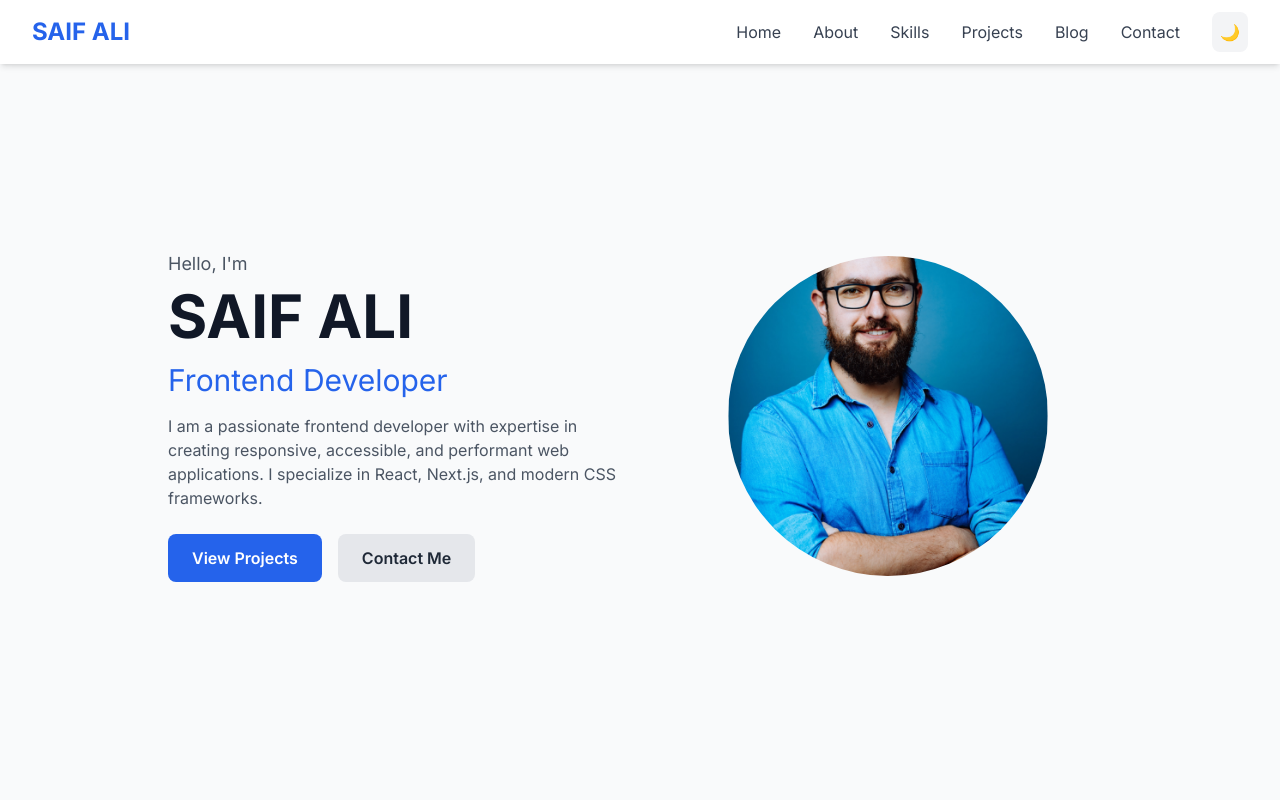
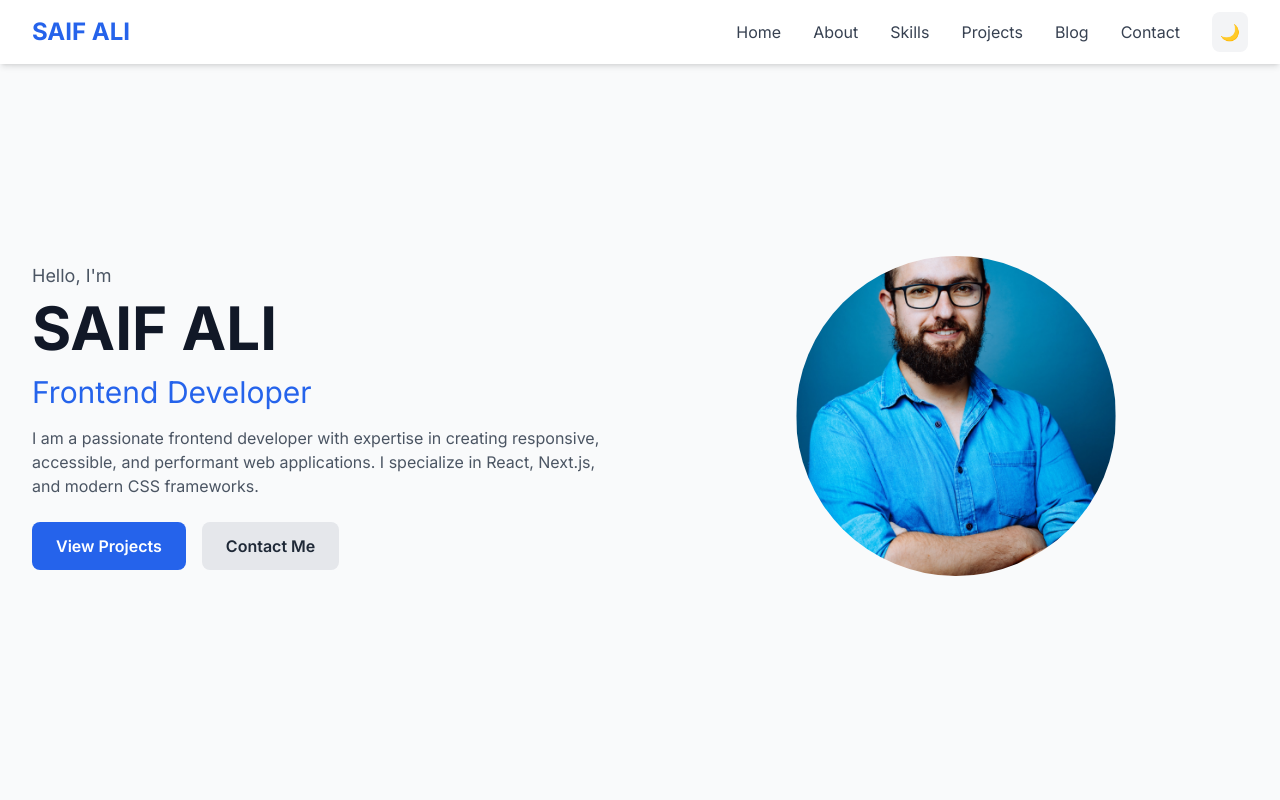
Before and after one commit to khanalisaif0102/portfolio-nextjs, a Next.js app: page / in a window 1280 px wide. Shown: the top 800 px of the page. Built offline with nearby package versions, Linux system fonts and the light colour scheme.

Commit message:
Improve performance and layout stability across sections

```diff
--- a/src/components/ProjectCard.tsx
+++ b/src/components/ProjectCard.tsx
@@ -25,7 +25,7 @@ export const ProjectCard: React.FC<ProjectCardProps> = ({ project, onClick }) =>
       tabIndex={0}
       aria-label={`${project.name} project`}
     >
-      <div className="relative h-48 overflow-hidden">
+      <div className="relative h-48 overflow-hidden aspect-[3/2]">
         <Image
           src={project.image}
           alt={project.name}
--- a/src/components/sections/AboutSection.tsx
+++ b/src/components/sections/AboutSection.tsx
@@ -15,7 +15,7 @@ export const AboutSection: React.FC<AboutSectionProps> = ({ profile, loading })
           <h2 id="about-heading" className="text-3xl sm:text-4xl font-bold text-gray-900 dark:text-white mb-8 sm:mb-12 text-center">About Me</h2>
         </ScrollReveal>
         {loading ? (
-          <div className="space-y-4">
+          <div className="space-y-4 min-h-[300px]">
             <div className="h-6 bg-gray-200 dark:bg-gray-700 rounded animate-pulse w-1/4"></div>
             <div className="h-4 bg-gray-200 dark:bg-gray-700 rounded animate-pulse w-full"></div>
             <div className="h-4 bg-gray-200 dark:bg-gray-700 rounded animate-pulse w-full"></div>
--- a/src/components/sections/BlogSection.tsx
+++ b/src/components/sections/BlogSection.tsx
@@ -24,7 +24,7 @@ export const BlogSection: React.FC<BlogSectionProps> = ({ blogArticles, loading,
           <h2 id="blog-heading" className="text-3xl sm:text-4xl font-bold text-gray-900 dark:text-white mb-8 sm:mb-12 text-center">Blog</h2>
         </ScrollReveal>
         {loading ? (
-          <div className="grid grid-cols-1 sm:grid-cols-2 lg:grid-cols-3 gap-4 sm:gap-6">
+          <div className="grid grid-cols-1 sm:grid-cols-2 lg:grid-cols-3 gap-4 sm:gap-6 min-h-[400px]">
             {Array.from({ length: 3 }).map((_, i) => (
               <div key={i} className="bg-gray-50 dark:bg-gray-700 rounded-lg overflow-hidden animate-pulse">
                 <div className="h-48 bg-gray-200 dark:bg-gray-600"></div>
@@ -55,7 +55,7 @@ export const BlogSection: React.FC<BlogSectionProps> = ({ blogArticles, loading,
                   role="button"
                   aria-label={`Read article: ${article.title}`}
                 >
-                  <div className="relative h-48 overflow-hidden">
+                  <div className="relative h-48 overflow-hidden aspect-[3/2]">
                     <Image
                       src={article.image}
                       alt={article.title}
--- a/src/components/sections/ContactSection.tsx
+++ b/src/components/sections/ContactSection.tsx
@@ -105,7 +105,7 @@ export const ContactSection: React.FC<ContactSectionProps> = ({ contact, loading
           <h2 id="contact-heading" className="text-3xl sm:text-4xl font-bold text-gray-900 dark:text-white mb-8 sm:mb-12 text-center">Contact Me</h2>
         </ScrollReveal>
         {loading ? (
-          <div className="h-64 bg-gray-200 dark:bg-gray-700 rounded-lg animate-pulse"></div>
+          <div className="h-64 bg-gray-200 dark:bg-gray-700 rounded-lg animate-pulse min-h-[400px]"></div>
         ) : (
           <div className="grid grid-cols-1 md:grid-cols-2 gap-6 sm:gap-8">
             <ScrollReveal delay={0.1}>
--- a/src/components/sections/HeroSection.tsx
+++ b/src/components/sections/HeroSection.tsx
@@ -10,10 +10,10 @@ interface HeroSectionProps {
 
 export const HeroSection: React.FC<HeroSectionProps> = ({ profile, loading }) => {
   return (
-    <section id="home" className="min-h-screen pt-24 pb-16 px-4 sm:px-6 lg:px-8 flex items-center" aria-labelledby="hero-heading">
-      <div className="max-w-7xl mx-auto">
-        <div className="flex flex-col md:flex-row items-center gap-8 md:gap-12">
-          <div className="flex-1 w-full">
+    <section id="home" className="min-h-screen pt-24 pb-16 px-4 sm:px-6 lg:px-8 flex items-center" aria-labelledby="hero-heading" style={{ minHeight: '100vh' }}>
+      <div className="max-w-7xl mx-auto w-full">
+        <div className="flex flex-col md:flex-row items-center gap-8 md:gap-12 min-h-[500px]">
+          <div className="flex-1 w-full min-w-0">
             {loading ? (
               <div className="space-y-4">
                 <div className="h-8 bg-gray-200 dark:bg-gray-700 rounded animate-pulse w-1/3"></div>
@@ -50,7 +50,7 @@ export const HeroSection: React.FC<HeroSectionProps> = ({ profile, loading }) =>
               </>
             )}
           </div>
-          <div className="flex-1 flex justify-center w-full">
+          <div className="flex-1 flex justify-center w-full min-h-[320px]">
             {loading ? (
               <div className="w-64 h-64 sm:w-80 sm:h-80 bg-gray-200 dark:bg-gray-700 rounded-full animate-pulse"></div>
             ) : (
--- a/src/components/sections/ProjectsSection.tsx
+++ b/src/components/sections/ProjectsSection.tsx
@@ -95,7 +95,7 @@ export const ProjectsSection: React.FC<ProjectsSectionProps> = ({
 
         {/* Projects Grid */}
         {loading ? (
-          <div className="grid grid-cols-1 sm:grid-cols-2 lg:grid-cols-3 gap-4 sm:gap-6">
+          <div className="grid grid-cols-1 sm:grid-cols-2 lg:grid-cols-3 gap-4 sm:gap-6 min-h-[600px]">
             {Array.from({ length: 6 }).map((_, i) => <ProjectCardSkeleton key={i} />)}
           </div>
         ) : filteredProjects.length === 0 ? (
--- a/src/components/sections/SkillsSection.tsx
+++ b/src/components/sections/SkillsSection.tsx
@@ -23,9 +23,11 @@ export const SkillsSection: React.FC<SkillsSectionProps> = ({ skills, loading })
         <ScrollReveal>
           <h2 id="skills-heading" className="text-3xl sm:text-4xl font-bold text-gray-900 dark:text-white mb-8 sm:mb-12 text-center">Skills</h2>
         </ScrollReveal>
-        <div className="grid grid-cols-1 sm:grid-cols-2 lg:grid-cols-3 gap-4 sm:gap-6">
+        <div className="grid grid-cols-1 sm:grid-cols-2 lg:grid-cols-3 gap-4 sm:gap-6 min-h-[400px]">
           {loading ? (
-            Array.from({ length: 3 }).map((_, i) => <SkillCardSkeleton key={i} />)
+            <div className="contents">
+              {Array.from({ length: 3 }).map((_, i) => <SkillCardSkeleton key={i} />)}
+            </div>
           ) : (
             Object.entries(skillsByCategory).map(([category, categorySkills], index) => (
               <ScrollReveal key={category} delay={index * 0.1}>
```
